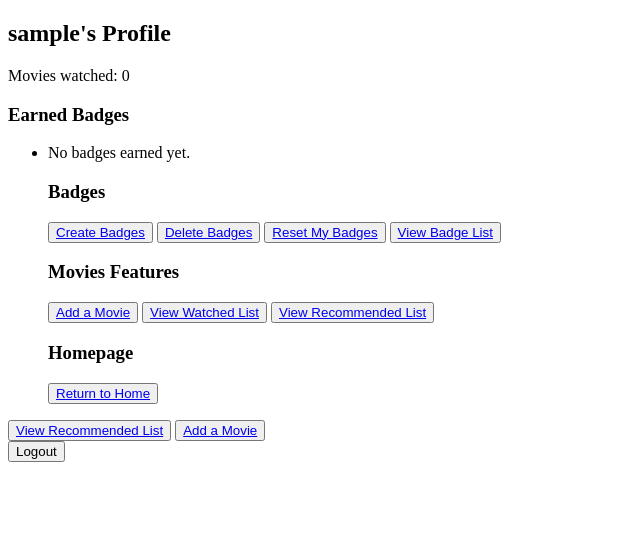
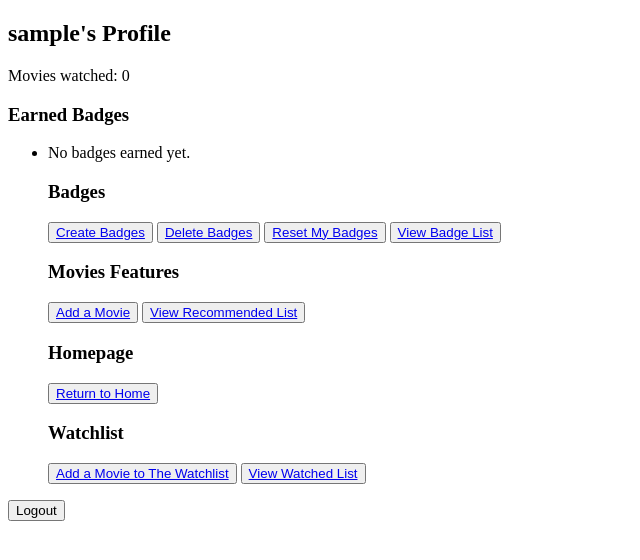
Before and after one commit to Coby-Do/Movie-Web-Application, a Django app: a page that uses theatrelob/home/templates/profile/profile.html in a window 1280 px wide. Shown: the top 560 px of the page, without its empty margins (0-640 px from the left). Run offline with Django 4.2, Linux system fonts and the light colour scheme; the visitor is signed in with stand-in values (Sample User, id 1); data comes from the database, SQL or seed files in the repository; data that the repository does not hold is empty.

Commit message:
Reformat
Reformatted profile

```diff
--- a/theatrelob/home/templates/profile/profile.html
+++ b/theatrelob/home/templates/profile/profile.html
@@ -31,9 +31,6 @@
         <button>
             <a href="{% url 'addedMovie' %}">Add a Movie</a>
         </button>
-        <button>
-            <a href="{% url 'watchlist' %}">View Watched List</a>
-        </button>
 
         <button>
             <a href="{% url 'recommendList' %}">View Recommended List</a>
@@ -46,14 +43,15 @@
         </button>
     </ul>
 
-    <button>
-        <a href="{% url 'recommendList' %}">View Recommended List</a>
-    </button>
-
-    <button>
-        <a href="{% url 'addedMovie' %}"> Add a Movie</a>
-    </button>
-
+    <ul>
+        <h3> Watchlist </h3>
+        <button>
+        <a href="{% url 'addedMovie' %}"> Add a Movie to The Watchlist</a>
+        </button>
+        <button>
+            <a href="{% url 'watchlist' %}">View Watched List</a>
+        </button>
+    </ul>
     {% if user.is_authenticated %}
     <form method="post" action="{% url 'logout' %}">
         {% csrf_token %}
--- a/theatrelob/home/templates/recs/movieNotFound.html
+++ b/theatrelob/home/templates/recs/movieNotFound.html
@@ -4,7 +4,8 @@
     Try typing the full title, or being case-sensitive.
     </p>
     <button>
-        <a href="{% url 'recommendList' %}">Try To Recommend Again.</a>
+        <a href="{% url 'recommendList' %}">
+            Try To Recommend Again.</a>
     </button>
     <button>
     <a href="{% url 'profile' username=request.user.username%}">Return to Profile.</a>
--- a/theatrelob/home/templates/recs/recommendList.html
+++ b/theatrelob/home/templates/recs/recommendList.html
@@ -18,9 +18,11 @@
         {% endfor %}
         </ul>
     <button>
-    <a href="{% url 'recommendList' %}">Get more recommendations</a>
+    <a href="{% url 'recommendList' %}">
+        Get more recommendations</a>
     </button>
     <button>
-    <a href="{% url 'profile' username=request.user.username%}">Return to Profile.</a>
+    <a href="{% url 'profile' username=request.user.username%}">
+        Return to Profile.</a>
     </button>
 {% endblock %}
--- a/theatrelob/home/views.py
+++ b/theatrelob/home/views.py
@@ -479,10 +479,13 @@ def recommend_movie_view(request):
         recommended_movies_plots = recommender.plotrec(user_movielist)
         if recommended_movies is None:
             return render(request, "recs/movieNotFound.html")
-        display_movie = {"recommended_movies": recommended_movies, "recommended_movies_plots": recommended_movies_plots}
+        display_movie = {"recommended_movies": recommended_movies,
+                         "recommended_movies_plots": recommended_movies_plots}
         return render(request, "recs/recommendList.html", display_movie)
     else:
         return render(request, "recs/addMovies.html")
+
+
 
 # For searching and adding movies to the movie list
 def movie_search_add(request):
```
